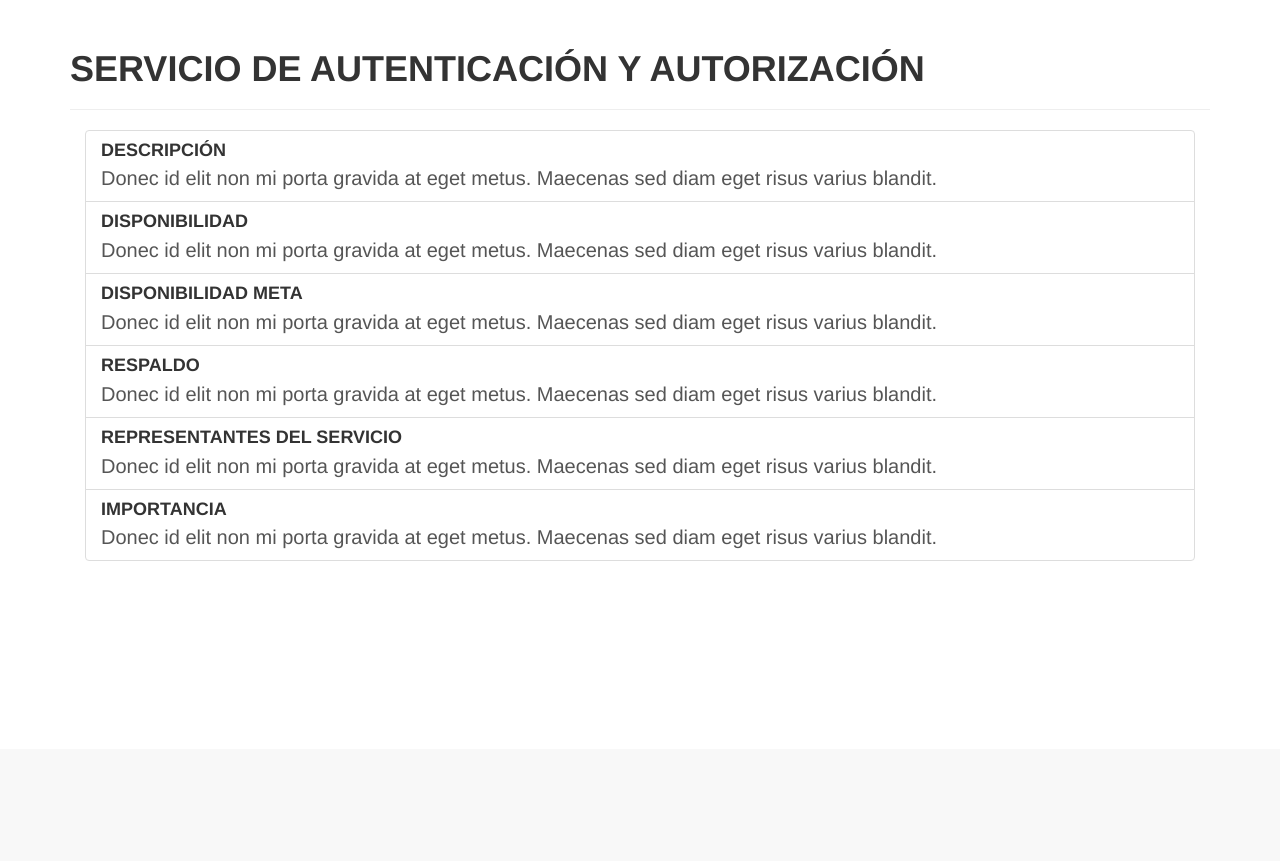
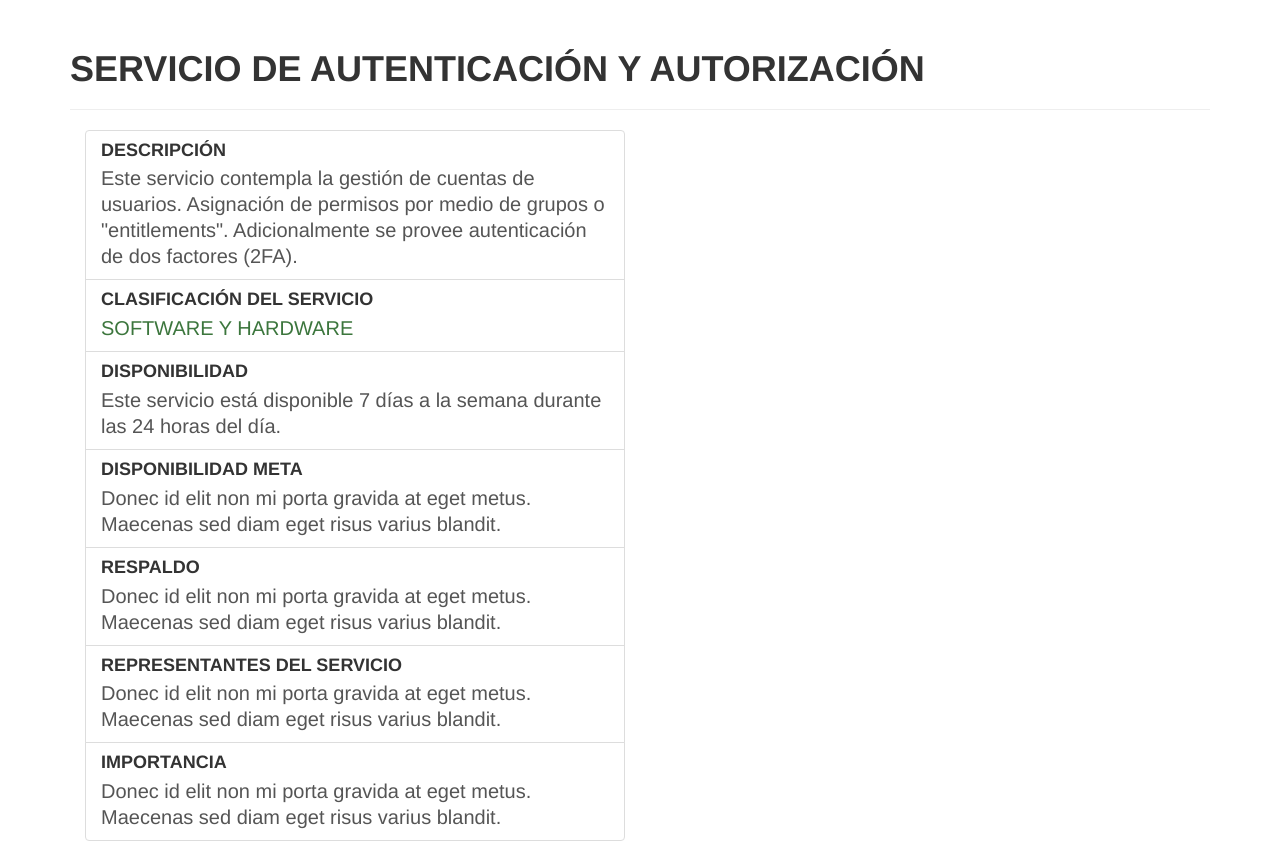
Before and after one commit to OneTesseractInMultiverse/ITIL-CaseExample, a Flask app: template templates/home/auth_service.html in a window 1280 px wide. Shown: the part 51-912 px from the top of the page. Before the commit the page ends 612 px from the top, so only its background shows below. Run offline with Flask 2, Linux system fonts and the light colour scheme; the template is opened without the code that fills it, so the values that code supplies are empty; some libraries are stand-ins or nearby versions.

Commit message:
Changed service layout

```diff
--- a/templates/home/auth_service.html
+++ b/templates/home/auth_service.html
@@ -7,17 +7,28 @@
 
         <h1>Servicio de Autenticación y Autorización</h1>
         <hr>
-        <div class="col-lg-12">
+        <div class="col-lg-6">
             <div class="list-group">
 
               <a href="#" class="list-group-item">
                 <h4 class="list-group-item-heading">Descripción</h4>
-                <p class="list-group-item-text">Donec id elit non mi porta gravida at eget metus. Maecenas sed diam eget risus varius blandit.</p>
+                <p class="list-group-item-text">
+                    Este servicio contempla la gestión de cuentas de usuarios. Asignación de permisos por medio de grupos o "entitlements". Adicionalmente se provee autenticación de dos factores (2FA).
+                </p>
+              </a>
+
+              <a href="#" class="list-group-item">
+                <h4 class="list-group-item-heading">Clasificación del Servicio</h4>
+                <p class="list-group-item-text text-success">
+                    SOFTWARE Y HARDWARE
+                </p>
               </a>
 
               <a href="#" class="list-group-item">
                 <h4 class="list-group-item-heading">Disponibilidad</h4>
-                <p class="list-group-item-text">Donec id elit non mi porta gravida at eget metus. Maecenas sed diam eget risus varius blandit.</p>
+                <p class="list-group-item-text">
+                    Este servicio está disponible 7 días a la semana durante las 24 horas del día.
+                </p>
               </a>
 
               <a href="#" class="list-group-item">
```
